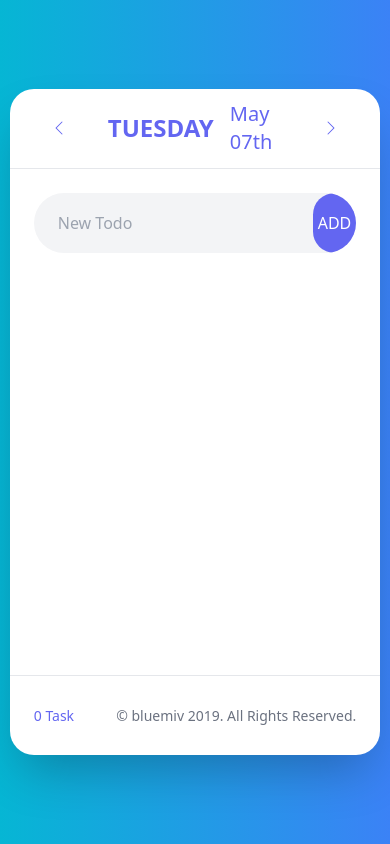
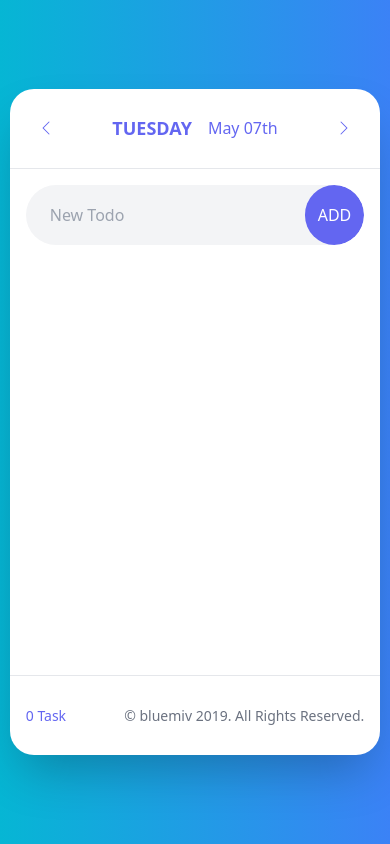
Before and after one commit to bluemiv/ReactToDoWebApp, a React (Vite) app: page / in a window 390 px wide. Built offline with nearby package versions, Linux system fonts and the light colour scheme.

Commit message:
feat: 모바일 데스크탑 구분을 위한 hook 개발 #16

```diff
--- a/src/components/IconButton.tsx
+++ b/src/components/IconButton.tsx
@@ -1,5 +1,6 @@
 import { ReactNode } from 'react';
 import classNames from 'classnames';
+import { useIsMobile } from '@/hooks';
 
 interface TProps {
   onClick?: () => void;
@@ -8,13 +9,15 @@ interface TProps {
 }
 
 export default function IconButton({ icon, onClick, disabled = false }: TProps) {
+  const isMobile = useIsMobile();
   return (
     <button
       className={classNames(
-        'hover:bg-gray-100 p-2 rounded transition ease-in-out duration-150',
+        'p-2 rounded transition ease-in-out duration-150',
         disabled
           ? 'cursor-not-allowed text-gray-400'
-          : 'cursor-pointer hover:text-indigo-500 active:bg-gray-200',
+          : `cursor-pointer ${isMobile ? '' : 'hover:text-indigo-500'} active:bg-gray-200`,
+        isMobile ? '' : 'hover:bg-gray-100',
       )}
       onClick={onClick}
       disabled={disabled}
--- a/src/features/todo/components/TodoCard.tsx
+++ b/src/features/todo/components/TodoCard.tsx
@@ -10,8 +10,10 @@ export default function TodoCard({ children }: TPropsWithChildren<TProps>) {
   return (
     <div className="shadow-2xl rounded-3xl bg-white m-auto w-[95vw] md:w-[720px] flex flex-col">
       <TodoCardHeader />
-      <div className="p-6 max-h-[60vh] min-h-[60vh] flex flex-col gap-6">{children}</div>
-      <div className="p-6 border-t flex justify-between items-center h-[80px]">
+      <div className="p-4 sm:p-6 max-h-[60vh] min-h-[60vh] flex flex-col gap-4 sm:gap-6">
+        {children}
+      </div>
+      <div className="p-4 sm:p-6 border-t flex justify-between items-center h-[80px]">
         <div className="text-indigo-500 text-sm">{`${count} Task${count > 1 ? 's' : ''}`}</div>
         <Copyright />
       </div>
--- a/src/features/todo/components/TodoCardHeader.tsx
+++ b/src/features/todo/components/TodoCardHeader.tsx
@@ -1,6 +1,8 @@
 import { ReactNode } from 'react';
 import { useTodoDateStore } from '@/features/todo';
 import { Icons } from '@/components';
+import { useIsMobile } from '@/hooks';
+import classNames from 'classnames';
 
 export default function TodoCardHeader() {
   const { curDate, setCurDate } = useTodoDateStore();
@@ -10,21 +12,25 @@ export default function TodoCardHeader() {
   const onClickNextBtn = () => setCurDate(curDate.add(1, 'd'));
 
   return (
-    <div className="flex items-center gap-6 border-b h-[80px] px-6">
-      <IconButton onClick={onClickPrevBtn} icon={<Icons.ChevronLeft />} />
+    <div className="flex items-center gap-2 sm:gap-6 border-b h-[80px] px-4 sm:px-6">
+      <ArrowButton onClick={onClickPrevBtn} icon={<Icons.ChevronLeft />} />
       <div className="h-full flex-1 text-indigo-500 flex gap-4 items-center justify-center">
-        <span className="text-2xl font-bold uppercase">{curDate.format('dddd')}</span>
-        <span className="text-xl">{curDate.format('MMMM DD')}th</span>
+        <span className="text-lg sm:text-2xl font-bold uppercase">{curDate.format('dddd')}</span>
+        <span className="sm:text-xl">{curDate.format('MMMM DD')}th</span>
       </div>
-      <IconButton onClick={onClickNextBtn} icon={<Icons.ChevronRight />} />
+      <ArrowButton onClick={onClickNextBtn} icon={<Icons.ChevronRight />} />
     </div>
   );
 }
 
-function IconButton({ icon, onClick }: { icon: ReactNode; onClick: () => void }) {
+function ArrowButton({ icon, onClick }: { icon: ReactNode; onClick: () => void }) {
+  const isMobile = useIsMobile();
   return (
     <button
-      className="cursor-pointer rounded-full flex items-center justify-center w-[50px] h-[50px] text-indigo-500 hover:text-white hover:bg-indigo-500 transition ease-in-out duration-150 active:bg-indigo-700"
+      className={classNames(
+        'cursor-pointer rounded-full flex items-center justify-center w-[40px] h-[40px] sm:w-[50px] sm:h-[50px] text-indigo-500 transition ease-in-out duration-150 active:bg-indigo-700 active:text-white',
+        isMobile ? '' : 'hover:text-white hover:bg-indigo-500',
+      )}
       onClick={onClick}
     >
       {icon}
--- /dev/null
+++ b/src/hooks/index.ts
@@ -0,0 +1 @@
+export * from './screen';
--- /dev/null
+++ b/src/hooks/screen.ts
@@ -0,0 +1,19 @@
+import { useEffect, useState } from 'react';
+
+export const useIsMobile = () => {
+  const [isMobile, setIsMobile] = useState(false);
+
+  useEffect(() => {
+    checkIsMobile();
+    window.addEventListener('resize', checkIsMobile);
+    return () => window.removeEventListener('resize', checkIsMobile);
+  }, []);
+
+  const checkIsMobile = () => {
+    const userAgent = typeof window.navigator === 'undefined' ? '' : navigator.userAgent;
+    const mobile = /Android|webOS|iPhone|iPad|iPod|BlackBerry|IEMobile|Opera Mini/i.test(userAgent);
+    setIsMobile(mobile || 'ontouchstart' in window);
+  };
+
+  return isMobile;
+};
```
